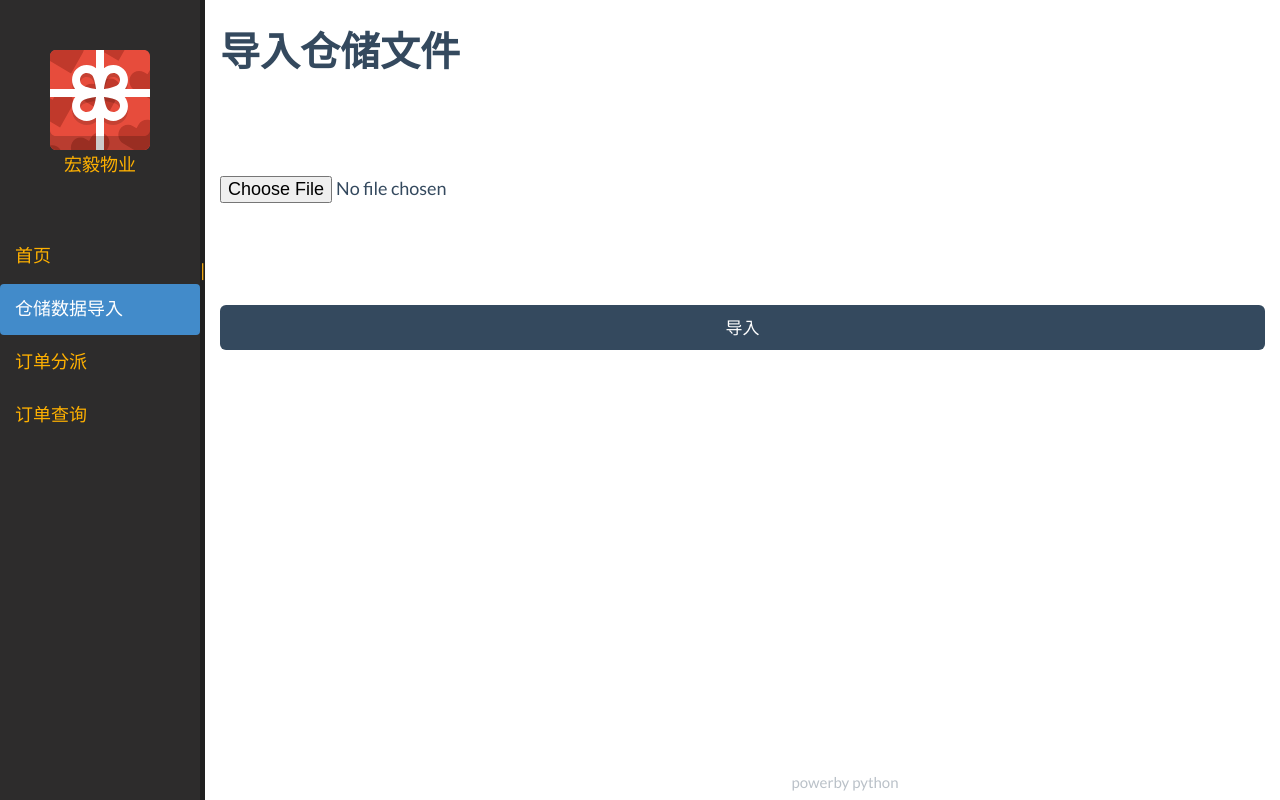
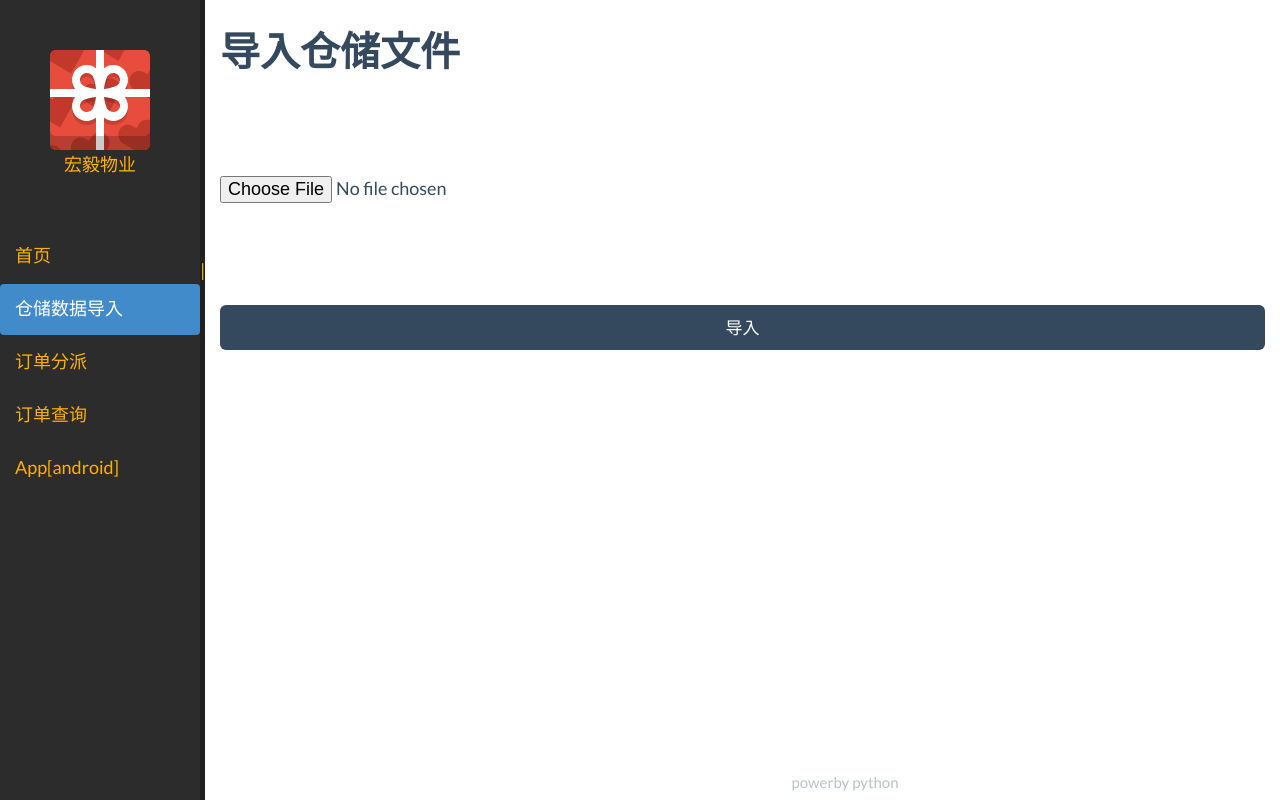
Before and after one commit to cnsworder/trasgo, a Flask app: page /import_xls in a window 1280 px wide. Run offline with Flask 2, Linux system fonts and the light colour scheme; some libraries are stand-ins or nearby versions.

Commit message:
add app down

```diff
--- a/templates/left.html
+++ b/templates/left.html
@@ -9,6 +9,7 @@
             <li id="import"><a href="/import_xls">仓储数据导入</a></li>
             <li id="order-query"><a href="/order_query">订单分派</a></li>
             <li id="order-post"><a href="/order_post"">订单查询</a></li>
+            <li id="android-app"><a href="/download/transgo.apk"">App[android]</a></li>
         </ul>
     </div>
     <div class="user-info">
```
